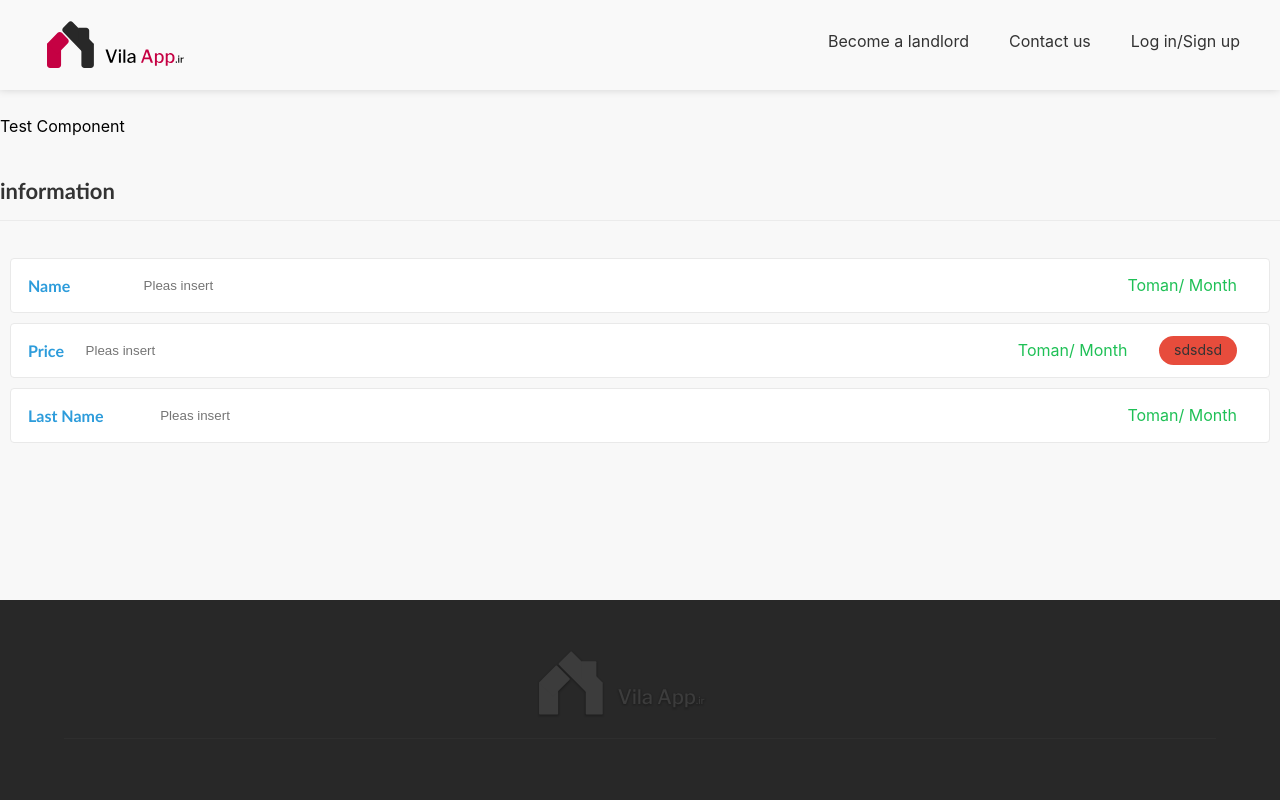
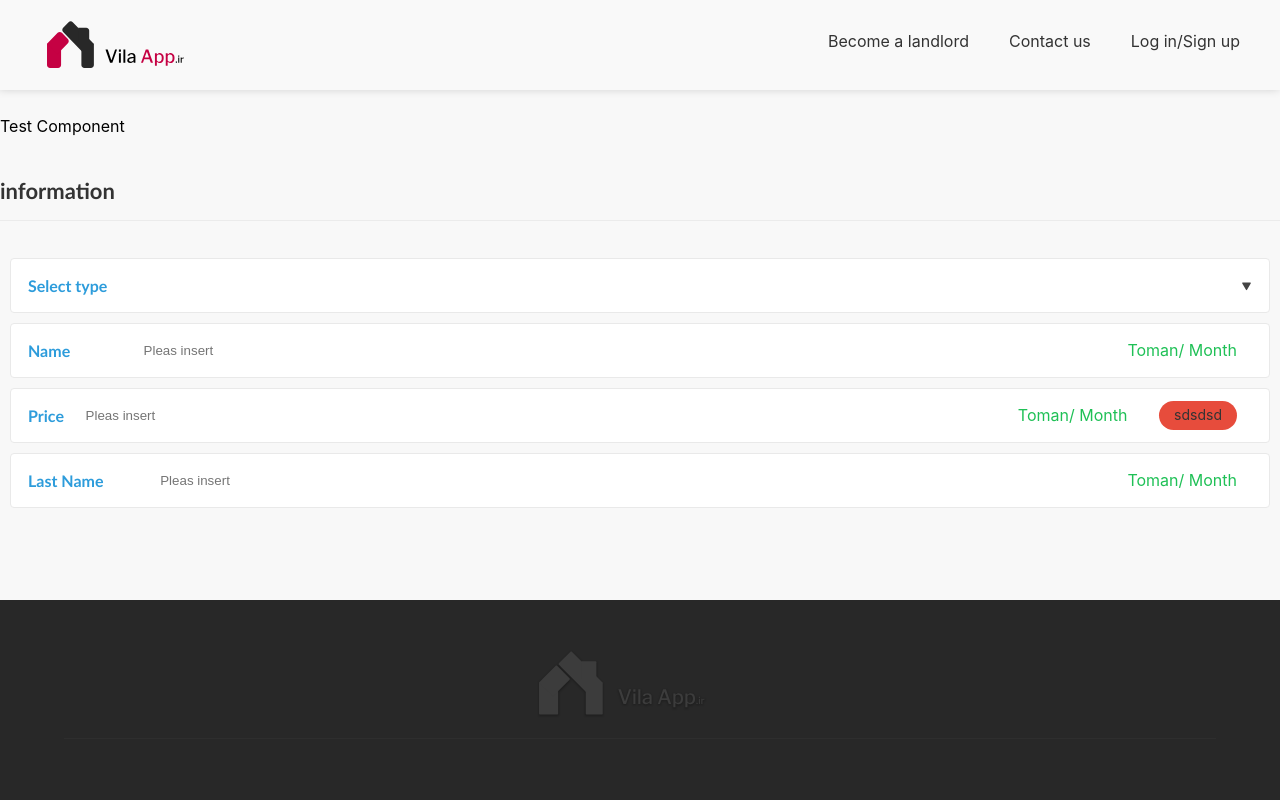
Before and after one commit to arasico/vilaapp, a React (Create React App) app: page /test in a window 1280 px wide. Shown: the top 800 px of the page. Built offline with nearby package versions, Linux system fonts and the light colour scheme.

Commit message:
droplist component is fixed

```diff
--- a/src/en/components/common/subTitle/subTitle.js
+++ b/src/en/components/common/subTitle/subTitle.js
@@ -6,11 +6,11 @@ import './style.css';
 
 
 
-const TextFieldGroup = (
+const Subtitle = (
   {
     label,
     ...props
-  } = { labelStyle: null, fontSize: 20},
+  }
 ) => (
 
   <div {...props} className="subtitle-container">
@@ -21,4 +21,4 @@ const TextFieldGroup = (
 
 )
 
-export default TextFieldGroup
+export default Subtitle
--- a/src/en/components/common/typeOfDropList/style.css
+++ b/src/en/components/common/typeOfDropList/style.css
@@ -0,0 +1,38 @@
+
+.select-type-container{
+    background-color: #fff;
+    display: flex;
+    border: 1px solid #E9E9E9;
+    border-radius: 4px;
+    flex-direction: row;
+    padding: 12px;
+    margin: 10px;
+
+}
+
+.lbl-select-type{
+    color: #2D9CDB;
+    font-size: 16px;
+    font-family: 'Gill Sans', 'Gill Sans MT', Calibri, 'Trebuchet MS', sans-serif;
+    padding: 5px;
+    font-weight: 700;
+    width: 100px;
+}
+
+.select-type-drop-list{
+    background-color: transparent;
+    width: 100%;
+    border: 0;
+    box-sizing: border-box;
+    padding: 5px;
+}
+
+
+
+@media screen and (max-width: 400px) {
+
+    .lbl-select-type{
+        width: 130px;
+    }
+
+}
--- a/src/en/components/common/typeOfDropList/typeOfDropList.js
+++ b/src/en/components/common/typeOfDropList/typeOfDropList.js
@@ -0,0 +1,63 @@
+
+import React, {Component} from 'react';
+import Dropdown from 'rc-dropdown';
+import Menu, { Item as MenuItem, Divider } from 'rc-menu';
+import 'rc-dropdown/assets/index.css';
+
+import arrow from '../../../../assets/icons/arrow-down.svg'
+
+import './style.css';
+
+
+
+class Droplist extends Component {
+    constructor(props) {
+        super(props);
+        this.state = {
+            selectType:''
+         }
+         this.onSelectType = this.onSelectType.bind(this)
+    }
+
+
+    onSelectType({ key }) {
+        this.setState({selectType:key})
+      }
+
+    render() {
+
+        const SelectType = (
+            <Menu onSelect={this.onSelectType}>
+
+              <MenuItem key="Apartment" style={{fontSize: 16}}>Apartment</MenuItem>
+              <Divider />
+              <MenuItem key="Villa" style={{fontSize: 16}}>Villa</MenuItem>
+              <Divider />
+              <MenuItem key="House" style={{fontSize: 16}}>House</MenuItem>
+              <Divider />
+              <MenuItem key="Wooden cottage" style={{fontSize: 16}}>Wooden cottage</MenuItem>
+            </Menu>
+          );
+
+
+        return (
+
+            <div>
+                <div  className="select-type-container">
+                        <span className="lbl-select-type">{this.props.label}</span>
+
+                             <Dropdown
+                                trigger={['click']}
+                                overlay={SelectType}
+                                animation="slide-up"
+                            >
+                            <div className="select-type-drop-list">{this.state.selectType}<img src={arrow} style={{paddingLeft:10, paddingTop:5, height:11, width:11, float:'right' }}  alt="arrow"/> </div>
+                        </Dropdown>
+
+                    </div>
+            </div>
+          );
+    }
+}
+
+export default Droplist;
--- a/src/en/container/testComponent/test.js
+++ b/src/en/container/testComponent/test.js
@@ -4,6 +4,7 @@ import  './style.css';
 
 import TextInput from '../../components/createLandLoard/inputGroup';
 import SubTitle from '../../components/common/subTitle/subTitle';
+import Droplist from '../../components/common/typeOfDropList/typeOfDropList';
 
 
 
@@ -20,6 +21,8 @@ class TestComponent extends Component {
                     <p>Test Component</p>
 
                     <SubTitle label="information" />
+
+                    <Droplist  label="Select type"/>
 
                     <TextInput
                         label="Name"
```
